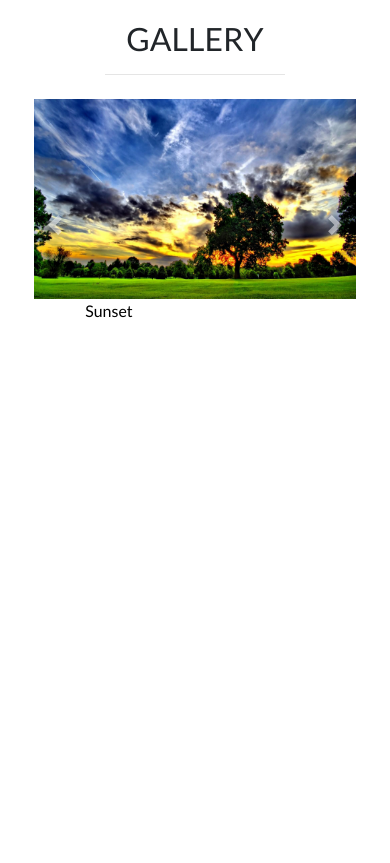
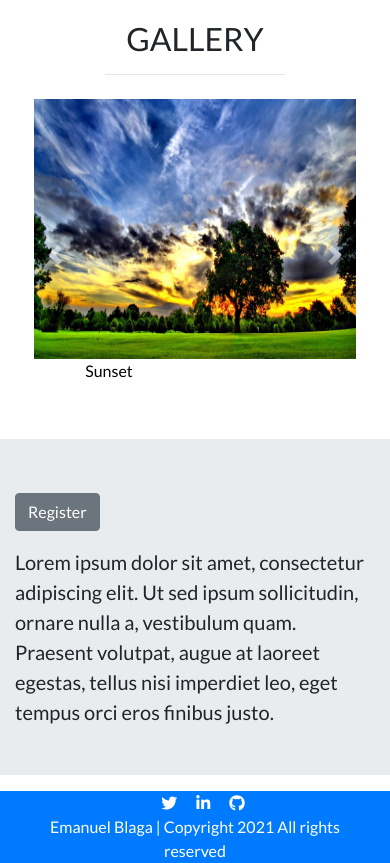
Before and after one commit to manub7/Graphic_design_freelance, a Django app: page / in a window 390 px wide. Shown: the part 80-943 px from the top of the page. Before the commit the page ends 398 px from the top, so only its background shows below. Run offline with Django 3.2, Linux system fonts and the light colour scheme; data comes from the database, SQL or seed files in the repository; some libraries are stand-ins or nearby versions.

Commit message:
Added register button and footer to the home page

```diff
--- a/home/templates/home/includes/carousel.html
+++ b/home/templates/home/includes/carousel.html
@@ -9,7 +9,7 @@
                             {% if product.image %}
                             <div class="card-img-top">
                                <a href="">
-                                <img class="img-fluid" style="height: 200px; width:100%;" src="media/{{product.image}}" alt="{{ product.name }}">
+                                <img class="img-fluid" style="height: 260px; width:100%;" src="media/{{product.image}}" alt="{{ product.name }}">
                                 </a>
                             </div>
                             <div class="card-title">
--- a/home/templates/home/index.html
+++ b/home/templates/home/index.html
@@ -27,6 +27,46 @@
         </div>
     </div>
 
+    {% if 'client' not in request.session %}
+    <div class="register-section mt-4 ">
+        <div class="jumbotron jumbotron-fluid mb-3">
+        <div class="container">
+            <h1 class="display-4"><a class="btn btn-secondary" href="">Register</a></h1>
+            <p class="lead">Lorem ipsum dolor sit amet, consectetur adipiscing elit. Ut sed ipsum sollicitudin, ornare nulla a, vestibulum quam. Praesent volutpat, augue at laoreet egestas, tellus nisi imperdiet leo, eget tempus orci eros finibus justo.</p>
+        </div>
+        </div>
+    </div>
+    {% endif %}
+
+    <footer class="bg-primary mt-0">
+        <div class="container text-center">
+
+
+			<div class="row-foot">
+				<div class="col-xs-12 col-sm-12 icons">
+
+                    <a class="footer-icons text-white ml-3" href="https://twitter.com/ManuBlaga" target="_blank">
+						<i class="fab fa-twitter alignment"></i>
+					</a>
+
+					<a class="footer-icons text-white ml-3" href="https://www.linkedin.com/in/emanuel-blaga" target="_blank">
+						<i class="fab fa-linkedin-in alignment"></i>
+					</a>
+					<a class="footer-icons text-white ml-3" href="https://www.github.com/manub7" target="_blank">
+						<i class="fab fa-github alignment"></i>
+					</a>
+
+				</div>
+			</div>
+
+            <div class="container text-white">
+                <p>Emanuel Blaga | Copyright 2021 All rights reserved</p>
+            </div>
+		</div>
+
+        </div>
+       </div>
+    </footer>
 
 {% endblock %}
 
--- a/products/templates/products/products.html
+++ b/products/templates/products/products.html
@@ -13,7 +13,7 @@
     <div class="container">
         <div class="row">
             <div class="col text-center mt-3">
-                <h2 class="logo-font">Projects</h2>
+                <h2 class="logo-font">Portofolio</h2>
                 <hr class="w-50 mb-1">
             </div>
         </div>
```
